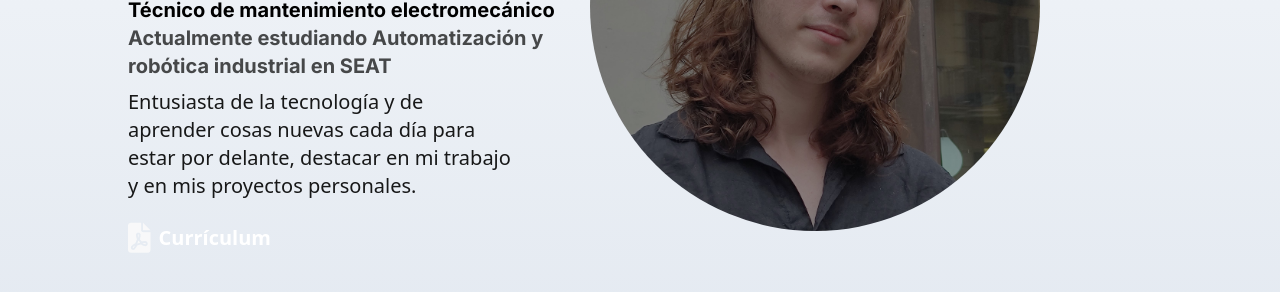
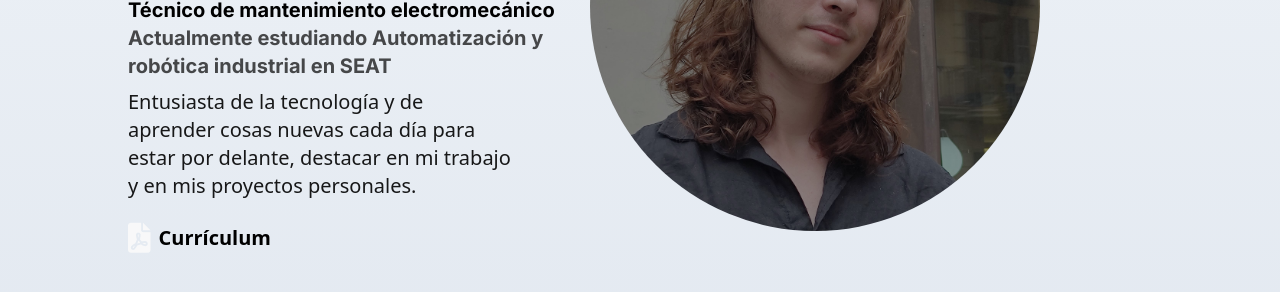
Before and after one commit to DiegoHijano/DiegoHijano, an Astro site: page / in a window 1280 px wide. Shown: the part 394-686 px from the top of the page. Built offline with nearby package versions, Linux system fonts and the light colour scheme; Astro itself is replaced by a stand-in of ours.

Commit message:
Update First-Page.astro

```diff
--- a/src/content.astro/First-Page.astro
+++ b/src/content.astro/First-Page.astro
@@ -2,7 +2,7 @@
 ---
 
 <div id="First-Page" class="snap-center">
-    <div class="h-screen bg-gradient-to-b from-slate-50 to-slate-200 flex flex-col lg:flex-row lg:justify-start justify-center items-center text-left">
+    <div class="h-screen bg-gradient-to-b from-slate-100 to-slate-200 flex flex-col lg:flex-row lg:justify-start justify-center items-center text-left">
 
         <div class="lg:flex-1 lg:ml-32 lg:mt-24 mt-10 ml-6 md:ml-2 order-2 lg:order-1">
             <h1 class="text-4xl font-Inter font-bold md:text-6xl">Diego Hijano Valero</h1>
@@ -11,7 +11,7 @@
             <p class="lg:w-96 w-80 mt-2 opacity-90 font-light text-xl">Entusiasta de la tecnología y de aprender cosas nuevas cada día para estar por delante, destacar en mi trabajo y en mis proyectos personales.</p>
             <a href="/CV.pdf" download="Curriculum Diego Hijano" class="flex items-center mt-5 space-x-2">
                 <i class="fa-sharp fa-solid fa-file-pdf text-3xl opacity-90" style="color: #fafafa;"></i>
-                <span class="text-white font-bold text-xl">Currículum</span>
+                <span class=" font-bold text-xl">Currículum</span>
             </a>
         </div>
         <div class="lg:right-0 lg:mr-60 order-1 lg:order-2">
```
